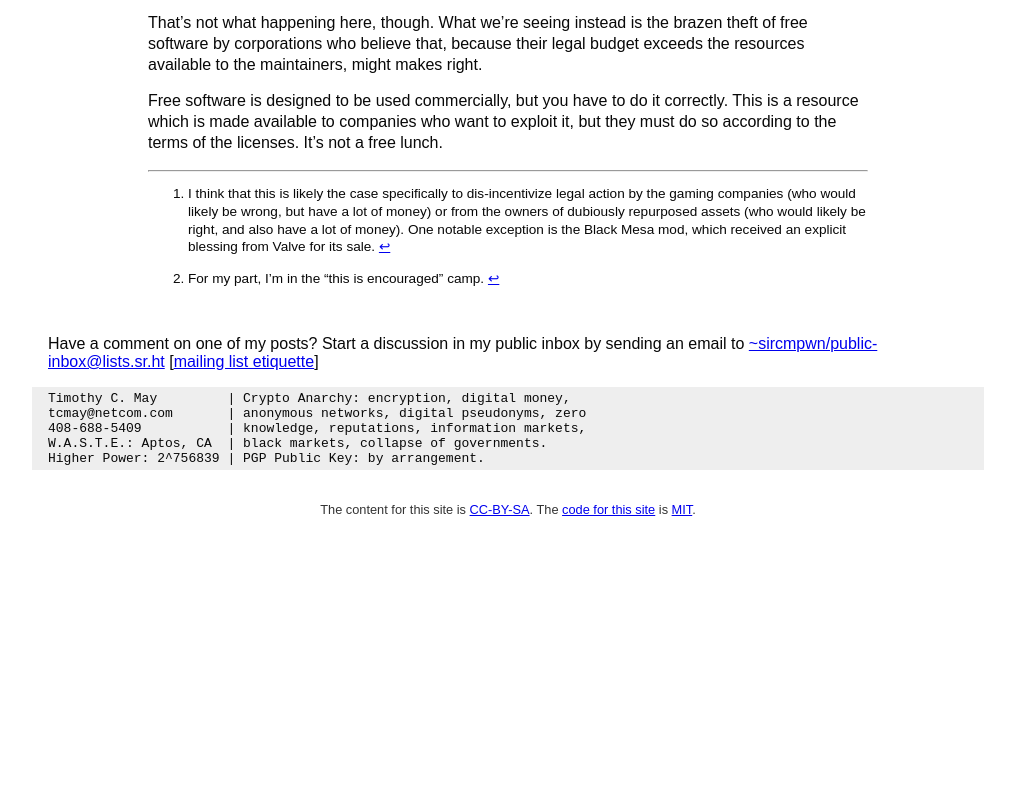
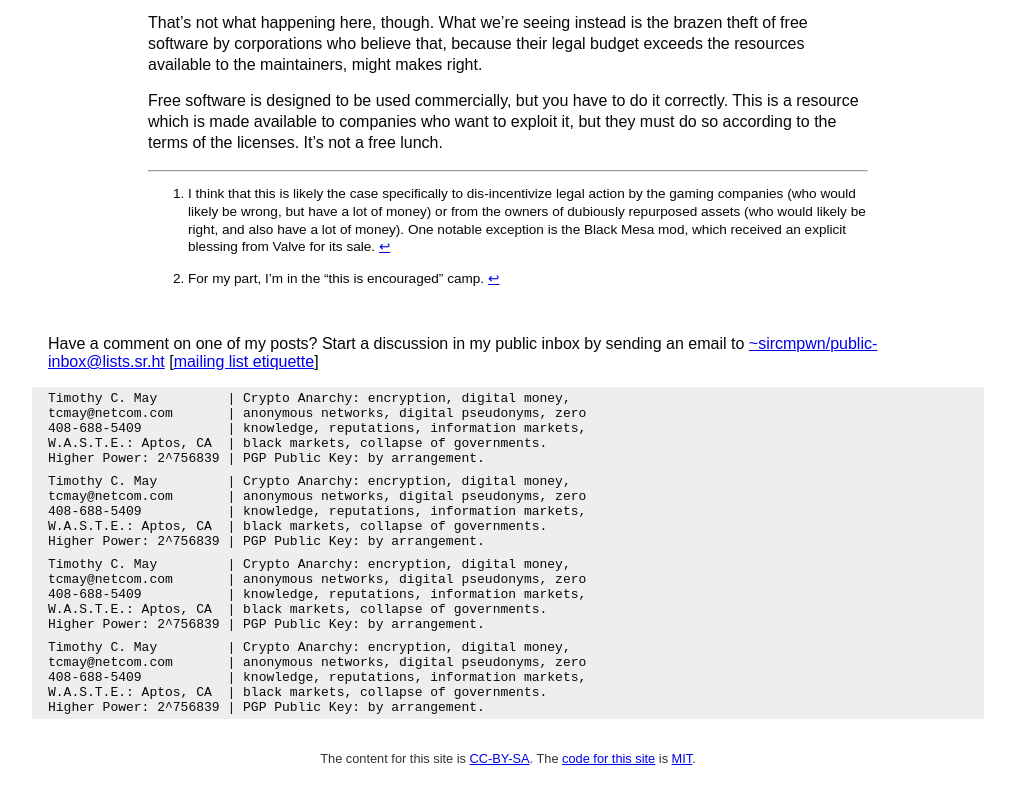
Before and after one commit to makgill/site, a plain HTML site: page index.html in a window 1280 px wide. Shown: the part 1104-1901 px from the top of the page, without its empty margins (132-1147 px from the left). Before the commit the page ends 1652 px from the top, so only its background shows below. Drawn offline with Linux system fonts and the light colour scheme.

Commit message:
Update index.html

```diff
--- a/index.html
+++ b/index.html
@@ -127,6 +127,30 @@ W.A.S.T.E.: Aptos, CA  | black markets, collapse of governments.
 Higher Power: 2^756839 | PGP Public Key: by arrangement.
 </pre>
 
+<pre>
+Timothy C. May         | Crypto Anarchy: encryption, digital money,
+tcmay@netcom.com       | anonymous networks, digital pseudonyms, zero
+408-688-5409           | knowledge, reputations, information markets,
+W.A.S.T.E.: Aptos, CA  | black markets, collapse of governments.
+Higher Power: 2^756839 | PGP Public Key: by arrangement.
+</pre>
+
+<pre>
+Timothy C. May         | Crypto Anarchy: encryption, digital money,
+tcmay@netcom.com       | anonymous networks, digital pseudonyms, zero
+408-688-5409           | knowledge, reputations, information markets,
+W.A.S.T.E.: Aptos, CA  | black markets, collapse of governments.
+Higher Power: 2^756839 | PGP Public Key: by arrangement.
+</pre>
+
+<pre>
+Timothy C. May         | Crypto Anarchy: encryption, digital money,
+tcmay@netcom.com       | anonymous networks, digital pseudonyms, zero
+408-688-5409           | knowledge, reputations, information markets,
+W.A.S.T.E.: Aptos, CA  | black markets, collapse of governments.
+Higher Power: 2^756839 | PGP Public Key: by arrangement.
+</pre>
+
 
   </section>
 
```
